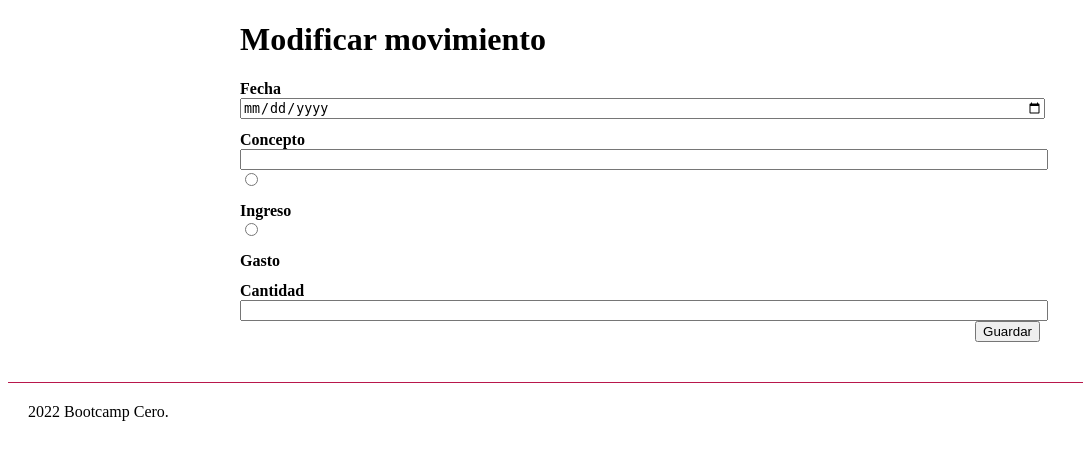
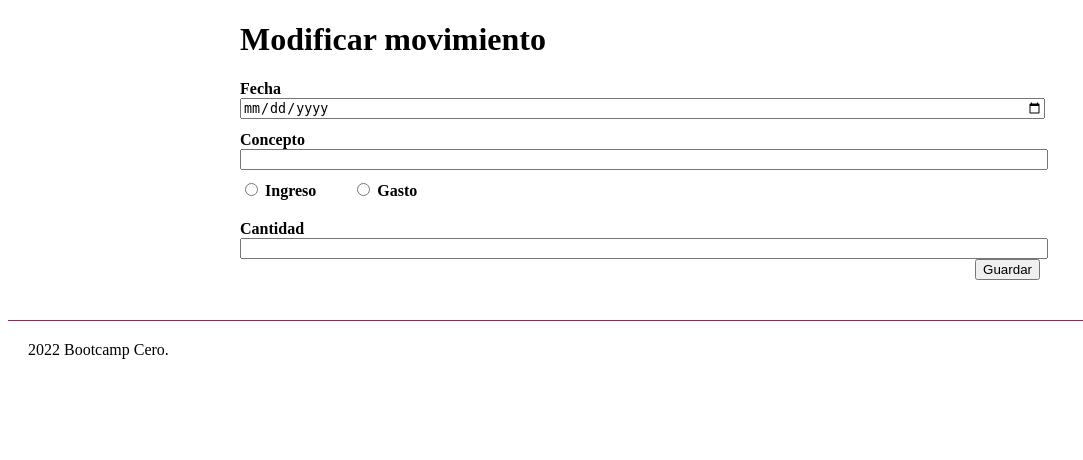
Before and after one commit to Ivarsky/bz11-flask-sql, a Flask app: page /modificar/1 in a window 1280 px wide. Shown: the part 83-543 px from the top of the page, without its empty margins (0-1083 px from the left). Run offline with Flask 2, Linux system fonts and the light colour scheme.

Commit message:
feat: selectores ingreso gasto estilizados

```diff
--- a/balance/static/css/styles.css
+++ b/balance/static/css/styles.css
@@ -75,7 +75,8 @@ table.paper .error {
     margin-top: .75rem;
 }
 
-.campo-formulario .radio-label {
+.campo-formulario .radio-label,
+.campo-formulario > input[type="radio"]~label {
     display: inline-block;
     margin-right: 2rem;
     margin-bottom: .5rem;
```
